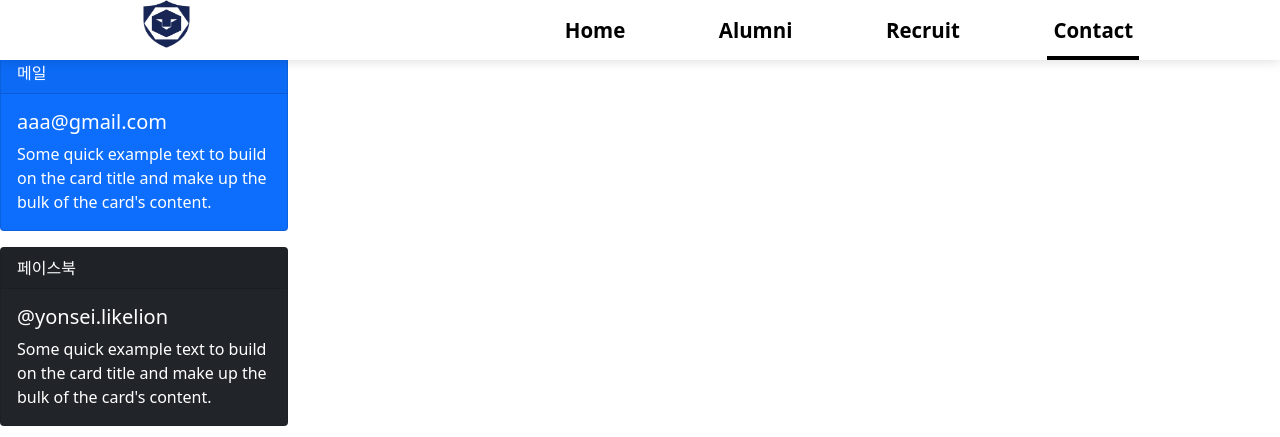
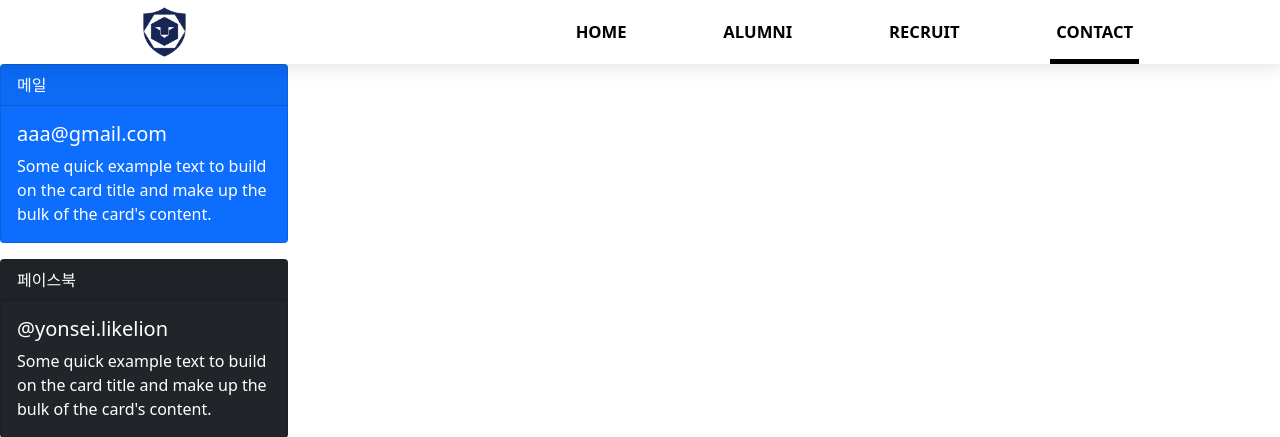
Before and after one commit to likelionYonseiWeb/likelionyonsei, a Django app: page /contact/ in a window 1280 px wide. Shown: the top 437 px of the page. Run offline with Django 4.2, Linux system fonts and the light colour scheme.

Commit message:
base.html 수정 & home 영상 문구

```diff
--- a/likelionyonsei_app/templates/alumni.html
+++ b/likelionyonsei_app/templates/alumni.html
@@ -4,8 +4,8 @@
 {% load static %}
 <style>
     #alumni {
-        border-bottom: 4px solid black;
-        padding-top: 5px;
+        border-bottom: 0.4vw solid black;
+        padding-top: 0.5vw;
     }
     #tran_alumni:hover {
         color:black;
--- a/likelionyonsei_app/templates/contact.html
+++ b/likelionyonsei_app/templates/contact.html
@@ -4,8 +4,8 @@
 {% load static %}
 <style>
     #contact {
-        border-bottom: 4px solid black;
-        padding-top: 5px;
+        border-bottom: 0.4vw solid black;
+        padding-top: 0.5vw;
     }
     #tran_contact:hover {
         color:black;
--- a/likelionyonsei_app/templates/recruit.html
+++ b/likelionyonsei_app/templates/recruit.html
@@ -4,8 +4,8 @@
 {% load static %}
 <style>
     #recruit {
-        border-bottom: 4px solid black;
-        padding-top: 5px;
+        border-bottom: 0.4vw solid black;
+        padding-top: 0.5vw;
     }
     #tran_recruit:hover {
         color:black;
--- a/templates/base.html
+++ b/templates/base.html
@@ -10,13 +10,15 @@
     <link href="https://cdn.jsdelivr.net/npm/bootstrap@5.1.3/dist/css/bootstrap.min.css" rel="stylesheet" integrity="sha384-1BmE4kWBq78iYhFldvKuhfTAU6auU8tT94WrHftjDbrCEXSU1oBoqyl2QvZ6jIW3" crossorigin="anonymous">
     <title>멋쟁이사자처럼 연세대학교</title>
     <style>
+        @import url('https://fonts.googleapis.com/css2?family=Noto+Sans+KR:wght@400;900&display=swap');
+        @import url('https://fonts.googleapis.com/css2?family=Lato:wght@900&display=swap');
         body {
             margin:0;
         }
         header {
             background-color: white;
             padding: 0 11vw;
-            box-shadow: 0px 0px 1.5vh rgba(0, 0, 0, 0.16);
+            box-shadow: 0px 0px 1.5vw rgba(0, 0, 0, 0.16);
             z-index: 5;
             top:0;
             position: fixed;
@@ -24,54 +26,54 @@
             right: 0;
             display:flex;
             justify-content: space-around;
-            height: 7.5vh;
+            height: 5vw;
         }
         .menu {
             border: 0;
             background-color: transparent;
-            height: 60px;
+            height: 5vw;
         }
         a {
             color: inherit;
             text-decoration: none;
         }
         .tran {
-            font-size: 1.6vw;
+            font-size: 1.3vw;
             display:flex;
             align-content:center;
         }
         .tran:hover {
-            color: rgb(238, 154, 29);
+            color: #F39926;
         }
     </style>
 </head>
 <body>
-    <div style="height: 6.5vh;">
+    <div style="height: 5vw;">
         <header>
             <div style="flex-grow:3;">
-                <a href="{% url 'home' %}">
-                    <img src="{% static '멋사로고.png' %}" style="width:4vw;height:6vh;">
+                <a href="{% url 'home' %}" style="height: 5vw;display:flex;">
+                    <img src="{% static '멋사로고.png' %}" style="width:3.7vw;height:3.9vw; margin:auto 0;">
                 </a>
             </div>
             <div style="flex-grow:2; display:flex; justify-content:space-between;">
                 <button class="menu" id="home">
                     <a href="{% url 'home' %}" class="tran" id="tran_home">
-                        <strong>Home</strong>
+                        <strong>HOME</strong>
                     </a>
                 </button>
                 <button class="menu" id="alumni">
                     <a href="{% url 'alumni' %}" class="tran" id="tran_alumni">
-                        <strong>Alumni</strong>
+                        <strong>ALUMNI</strong>
                     </a>
                 </button>
                 <button class="menu" id="recruit">
                     <a href="{% url 'recruit' %}" class="tran" id="tran_recruit">
-                        <strong>Recruit</strong>
+                        <strong>RECRUIT</strong>
                     </a>
                 </button>
                 <button class="menu" id="contact">
                     <a href="{% url 'contact' %}" class="tran" id="tran_contact">
-                        <strong>Contact</strong>
+                        <strong>CONTACT</strong>
                     </a>
                 </button>
             </div>
```
Also changed, not shown: likelionyonsei_app/templates/home.html (+27 -10 lines), likelionyonsei_app/migrations/0001_initial.py, likelionyonsei_app/migrations/0002_recruit.py (deleted), likelionyonsei_app/migrations/0003_recruit_pub_date.py (deleted), likelionyonsei_app/migrations/0004_alter_recruit_pub_date.py (deleted), likelionyonsei_app/migrations/0005_recruit_status.py (deleted), likelionyonsei_app/migrations/0006_remove_recruit_pub_date_remove_recruit_status_and_more.py (deleted), static/문구.png (added).
